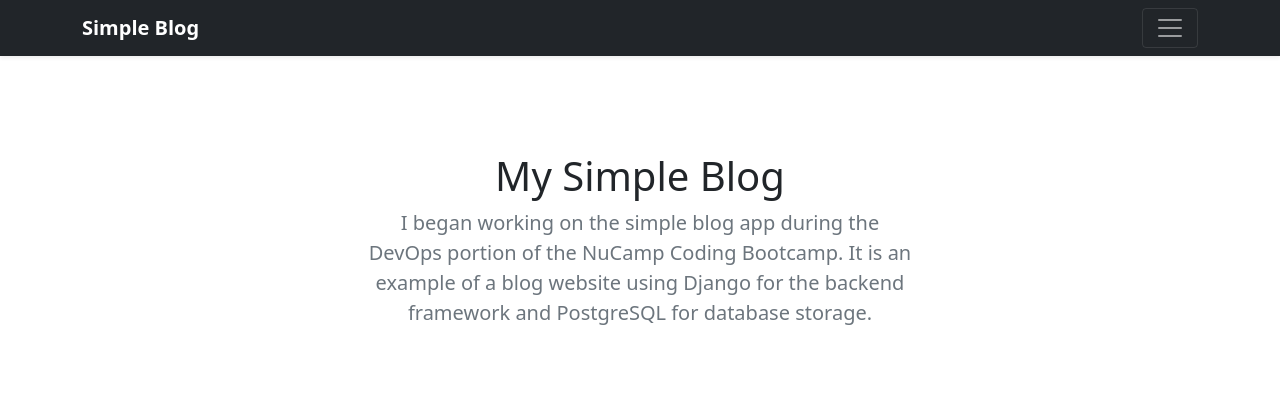
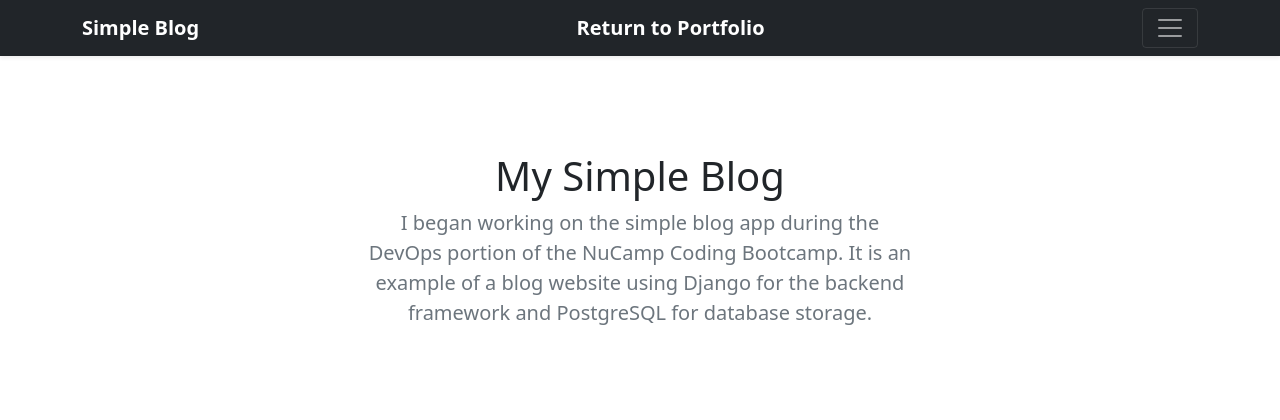
Before and after one commit to scottdev1986/simple_blog, a Django app: page / in a window 1280 px wide. Shown: the top 420 px of the page. Run offline with Django 4.2, Linux system fonts and the light colour scheme; data that the repository does not hold is empty; some libraries are stand-ins or nearby versions.

Commit message:
change settings

```diff
--- a/templates/base.html
+++ b/templates/base.html
@@ -29,6 +29,9 @@
           <div class="container">
             <a href="{% url 'blog' %}" class="navbar-brand d-flex align-items-center">
               <strong>Simple Blog</strong>
+            </a>
+            <a href="{% url 'blog' %}" class="navbar-brand d-flex align-items-center">
+              <strong>Return to Portfolio</strong>
             </a>
             <button class="navbar-toggler" type="button" data-bs-toggle="collapse" data-bs-target="#navbarHeader" aria-controls="navbarHeader" aria-expanded="false" aria-label="Toggle navigation">
               <span class="navbar-toggler-icon"></span>
```
